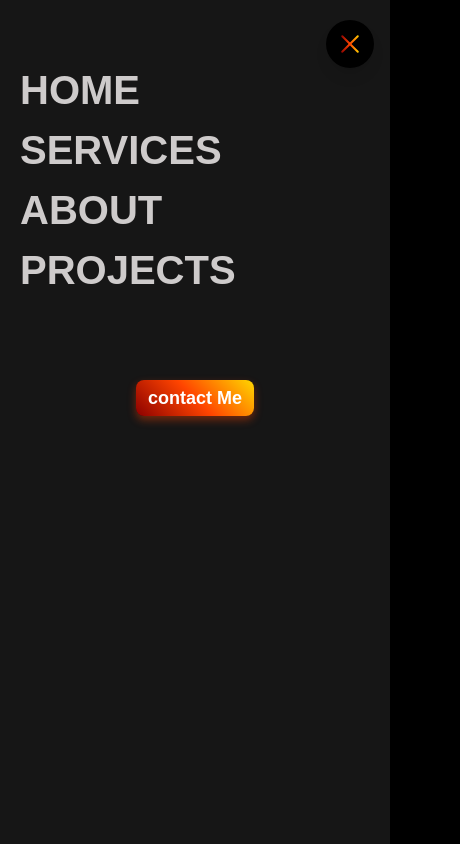
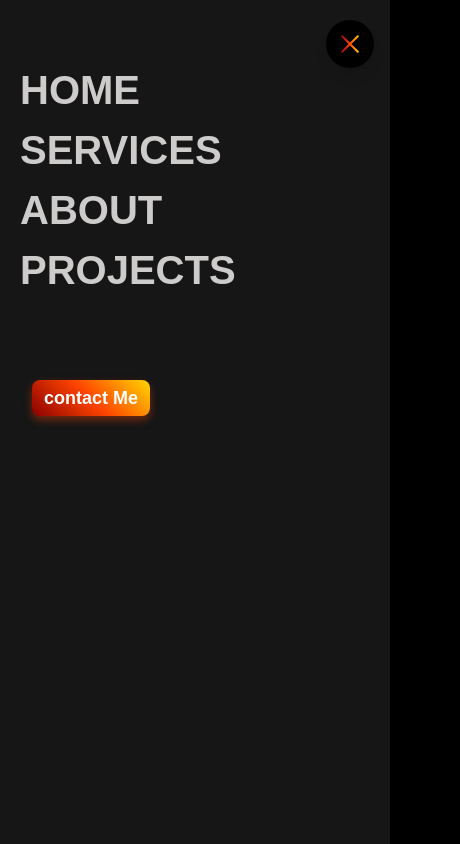
Before and after one commit to Investoremma12/my-website-project, a React (Vite) app: page / in a window 390 px wide. Both pictures are taken after a click on the button 350 px from the left and 44 px from the top of the page. Shown: the top 844 px of the page, 460 px wide, since content can reach past the window. Built offline with nearby package versions, Linux system fonts and the light colour scheme.

Commit message:
fixed the horizontal overlay

```diff
--- a/src/App.jsx
+++ b/src/App.jsx
@@ -85,7 +85,7 @@ const SectionDivider = () => {
 };
 function App() {
 	return (
-		<main>
+		<main className="overflow-x-hidden">
 			<BackgroundParticles />
 			<Header />
 			<IntroSection id="intro" />
--- a/src/components/Header.jsx
+++ b/src/components/Header.jsx
@@ -116,7 +116,7 @@ export function Header() {
 							</div>
 
 							<a href="#contact">
-								<div className="bg-gold-gradient mx-auto  border-none px-3 py-1 font-bold w-fit rounded-lg cursor-pointer  shadow-gold text-lg ">
+								<div className="bg-gold-gradient ml-8  border-none px-3 py-1 font-bold w-fit rounded-lg cursor-pointer  shadow-gold text-lg ">
 									contact Me
 								</div>
 							</a>
--- a/src/index.css
+++ b/src/index.css
@@ -121,3 +121,7 @@
 .wave-svg {
 	animation: wave-move 4s linear infinite;
 }
+html,
+body {
+	overflow-x: hidden;
+}
```
Also changed, not shown: package.json (indentation only).
